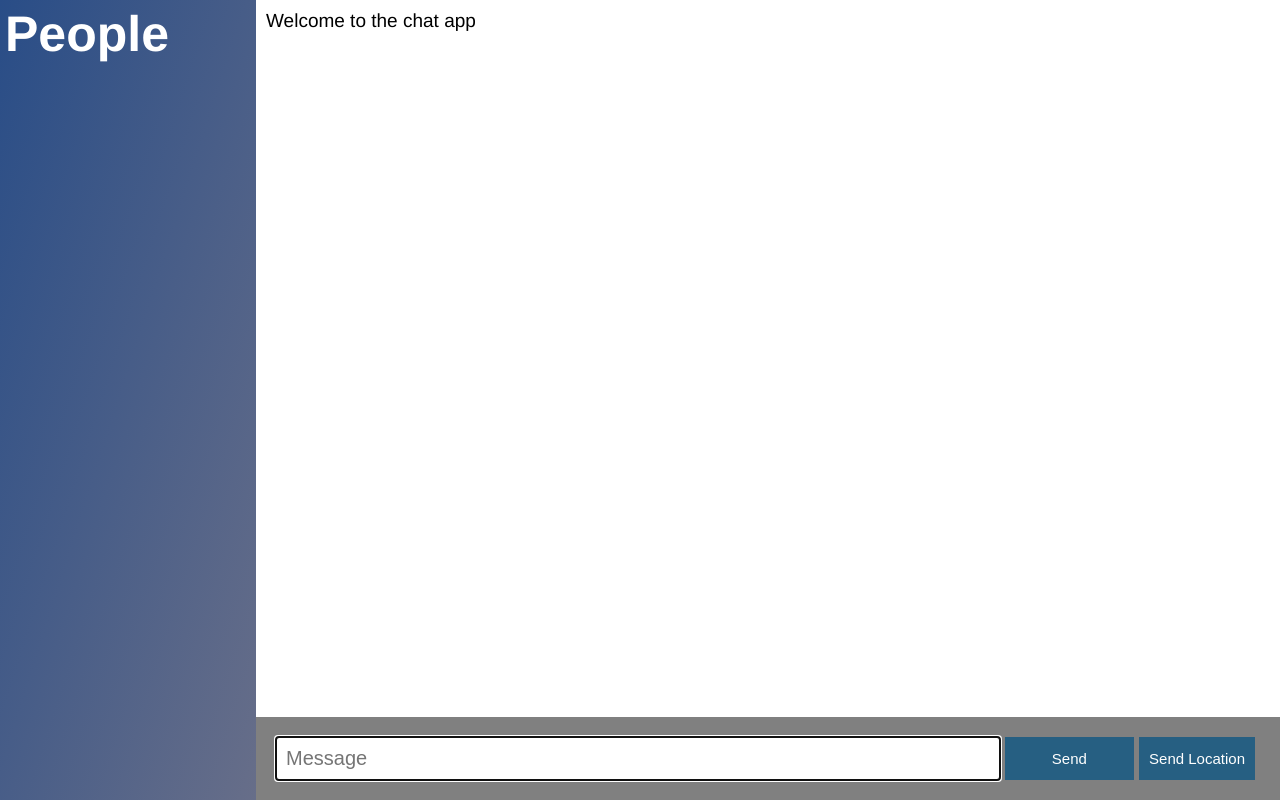
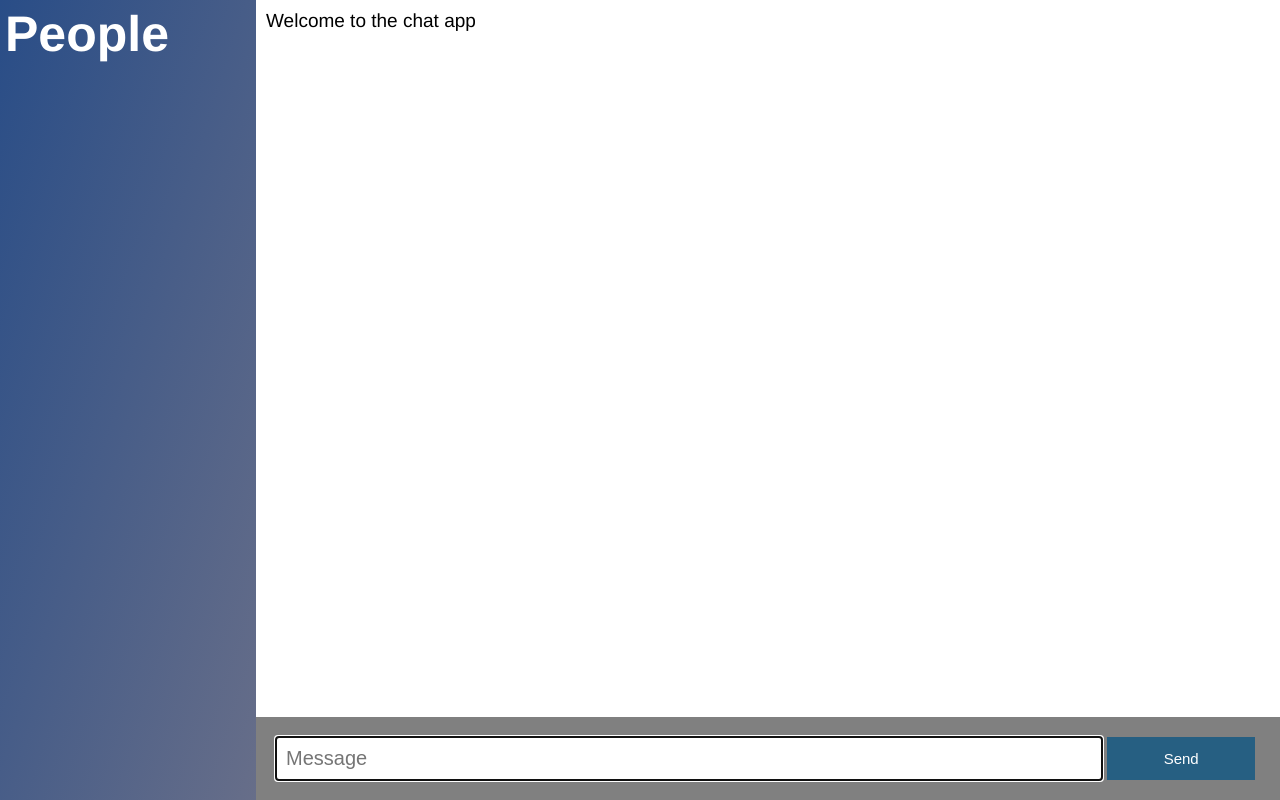
Before and after one commit to kent426/node-chat-app, a website: page public/chat.html in a window 1280 px wide. Drawn offline with nearby package versions, Linux system fonts and the light colour scheme; no server answers.

Commit message:
deleted location button

```diff
--- a/public/chat.html
+++ b/public/chat.html
@@ -28,7 +28,7 @@
                         <button  class="rightbar--sendview--form--button">Send</button>
 
                     </form>
-                    <button id='send-location' class="rightbar--sendview--locationButton"> Send Location</button>
+                    <!-- <button id='send-location' class="rightbar--sendview--locationButton"> Send Location</button> -->
                 </div>
             </div>
         </div>
--- a/public/css/styles.css
+++ b/public/css/styles.css
@@ -82,6 +82,7 @@ body {
 .rightbar--sendview--form--input{
     flex:1 1;
     width: 0;
+    min-width: 50px;
     margin-right: .5rem;
     border: none;
     padding: 1rem;
```
